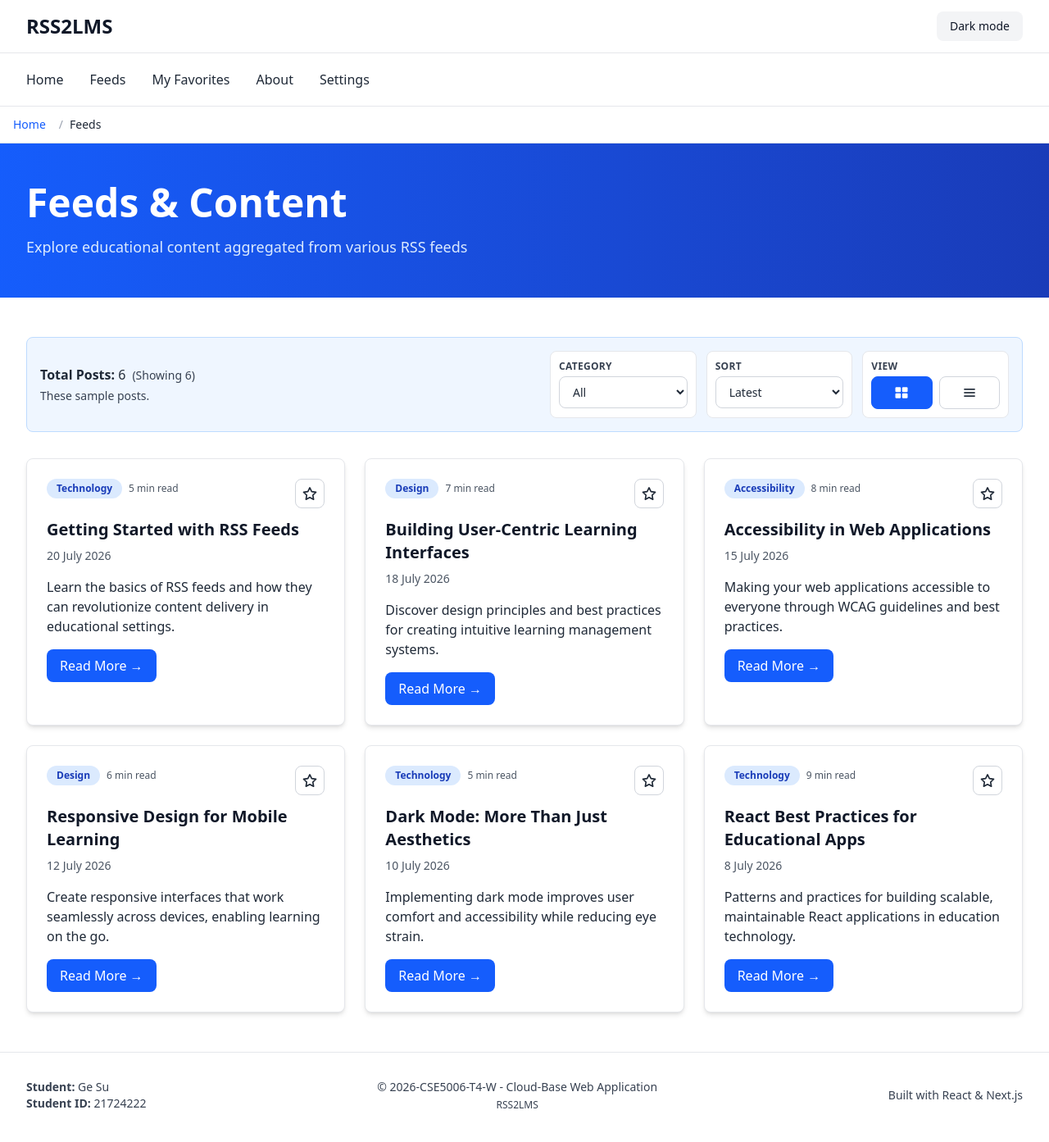
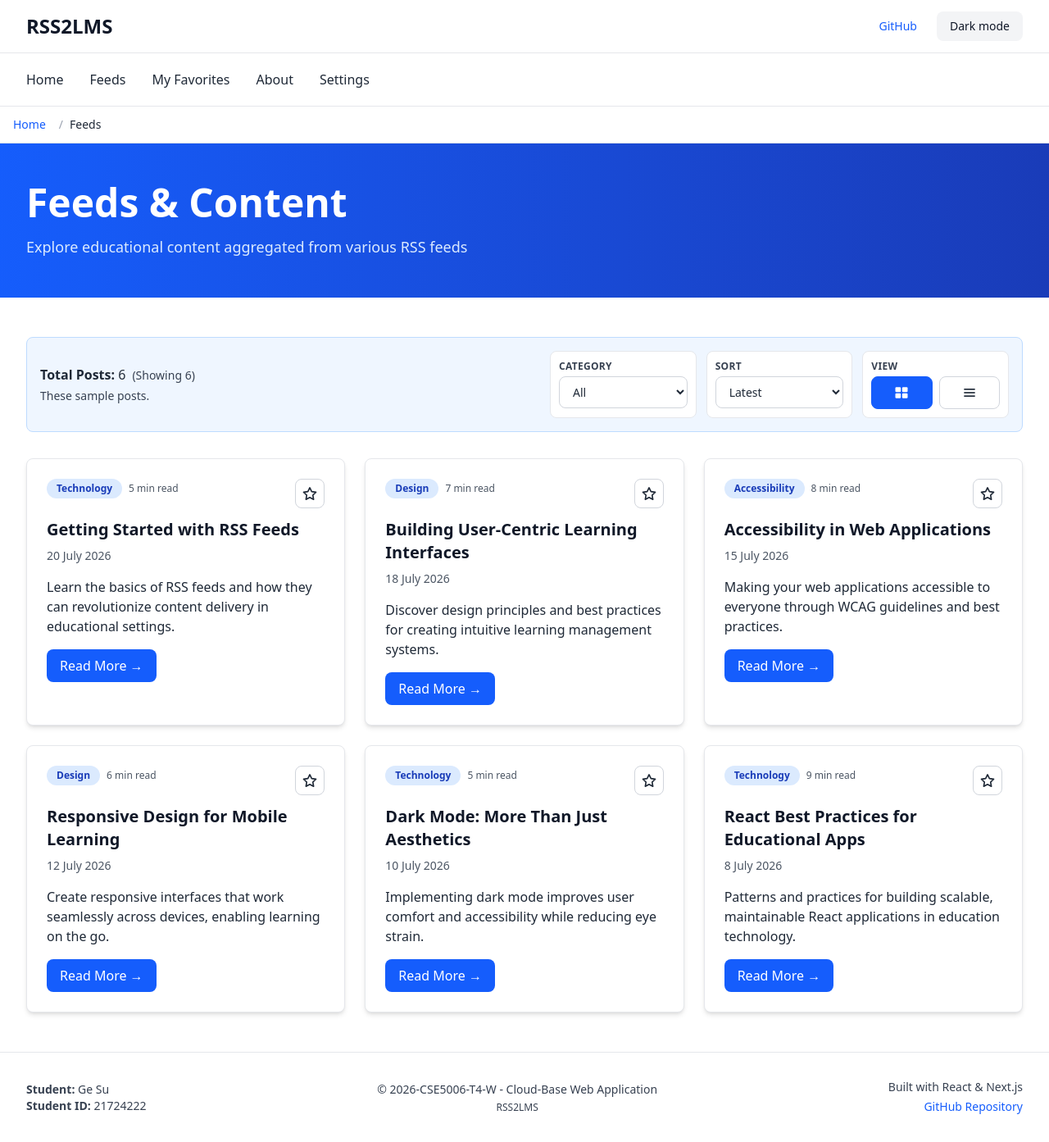
Before and after one commit to gesu001/rss2lms, a Next.js app: page /feeds in a window 1280 px wide. Shown: the whole page at 82% size. Built offline with nearby package versions, Linux system fonts and the light colour scheme.

Commit message:
chore: add GitHub repository link to Header and Footer components

```diff
--- a/app/components/Footer.tsx
+++ b/app/components/Footer.tsx
@@ -23,6 +23,15 @@ export default function Footer() {
             <p className="text-sm text-gray-600 dark:text-gray-400">
               Built with React & Next.js
             </p>
+            <a
+              href="https://github.com/gesu001/rss2lms"
+              target="_blank"
+              rel="noopener noreferrer"
+              className="inline-block mt-1 text-sm text-blue-600 dark:text-blue-400 hover:text-blue-700 dark:hover:text-blue-300 transition-colors"
+              aria-label="Open RSS2LMS GitHub repository"
+            >
+              GitHub Repository
+            </a>
           </div>
         </div>
       </div>
--- a/app/components/Header.tsx
+++ b/app/components/Header.tsx
@@ -21,6 +21,27 @@ export default function Header() {
               </Link>
             </h1>
           </div>
+          <a
+            href="https://github.com/gesu001/rss2lms"
+            target="_blank"
+            rel="noopener noreferrer"
+            className="hidden sm:inline-flex items-center shrink-0 px-3 py-2 rounded-lg text-sm font-medium transition-colors text-blue-600 dark:text-blue-400 hover:bg-blue-50 dark:hover:bg-slate-800 hover:text-blue-700 dark:hover:text-blue-300"
+            aria-label="Open RSS2LMS GitHub repository"
+          >
+            GitHub
+          </a>
+          <a
+            href="https://github.com/gesu001/rss2lms"
+            target="_blank"
+            rel="noopener noreferrer"
+            className="sm:hidden inline-flex items-center justify-center shrink-0 w-10 h-10 rounded-lg text-blue-600 dark:text-blue-400 bg-blue-50 dark:bg-slate-800 hover:bg-blue-100 dark:hover:bg-slate-700 transition-colors"
+            aria-label="Open RSS2LMS GitHub repository"
+            title="GitHub"
+          >
+            <svg viewBox="0 0 24 24" className="w-5 h-5" fill="currentColor" aria-hidden="true">
+              <path d="M12 2C6.48 2 2 6.59 2 12.25c0 4.53 2.87 8.36 6.84 9.72.5.1.68-.22.68-.5 0-.24-.01-1.03-.01-1.87-2.78.62-3.37-1.22-3.37-1.22-.45-1.2-1.11-1.52-1.11-1.52-.91-.64.07-.63.07-.63 1 .08 1.53 1.06 1.53 1.06.9 1.57 2.35 1.12 2.92.86.09-.67.35-1.12.63-1.38-2.22-.26-4.55-1.14-4.55-5.08 0-1.12.39-2.04 1.03-2.76-.1-.26-.45-1.3.1-2.72 0 0 .84-.27 2.75 1.05A9.24 9.24 0 0112 6.84c.85 0 1.7.12 2.5.35 1.9-1.32 2.74-1.05 2.74-1.05.56 1.42.21 2.46.1 2.72.64.72 1.03 1.64 1.03 2.76 0 3.95-2.33 4.81-4.56 5.07.36.32.68.93.68 1.88 0 1.36-.01 2.45-.01 2.78 0 .27.18.6.69.5A10.25 10.25 0 0022 12.25C22 6.59 17.52 2 12 2z" />
+            </svg>
+          </a>
           <button
             onClick={toggleTheme}
             className="theme-toggle-btn inline-flex items-center justify-center shrink-0 px-3 sm:px-4 py-2 rounded-lg text-sm font-medium transition-colors
```
